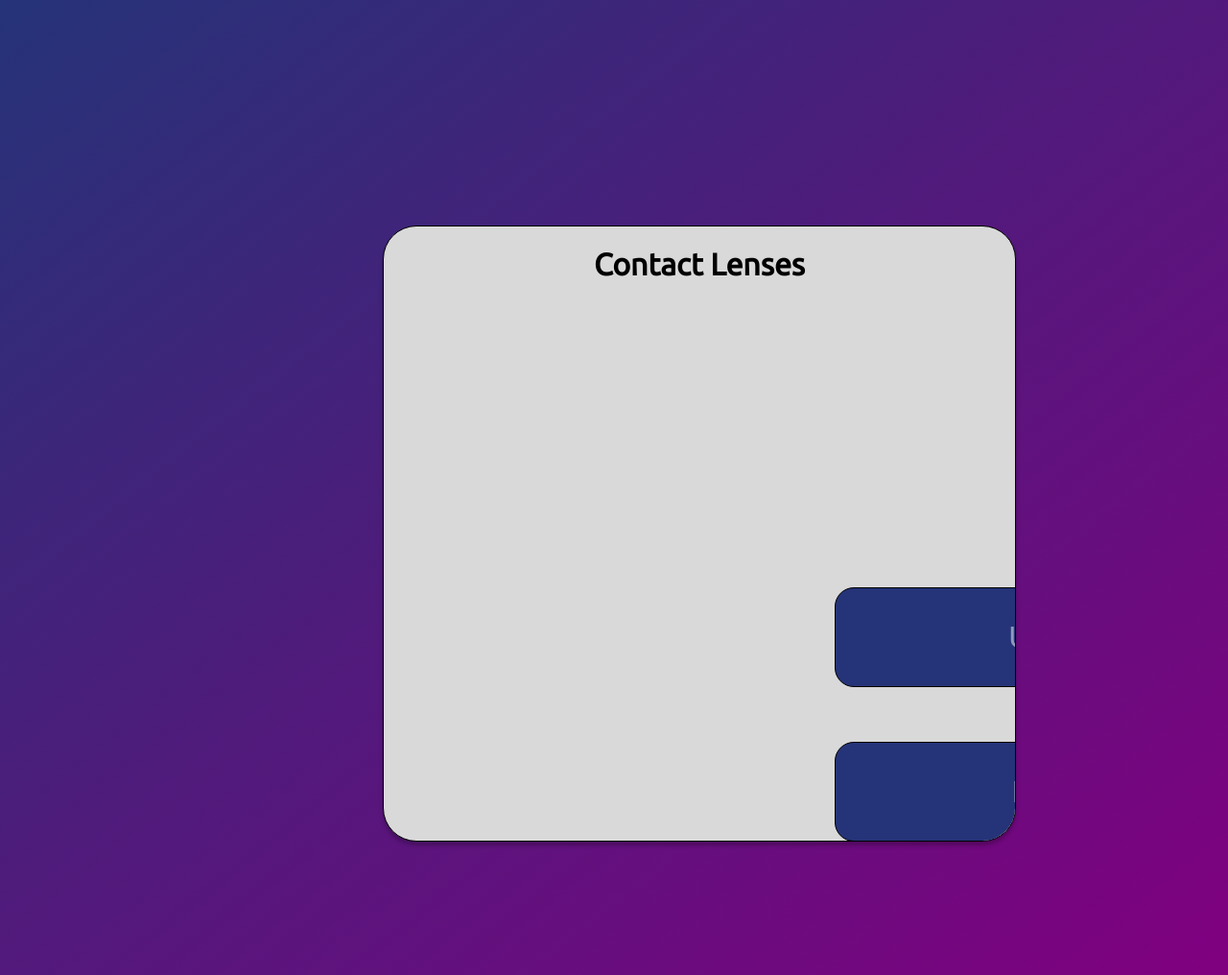
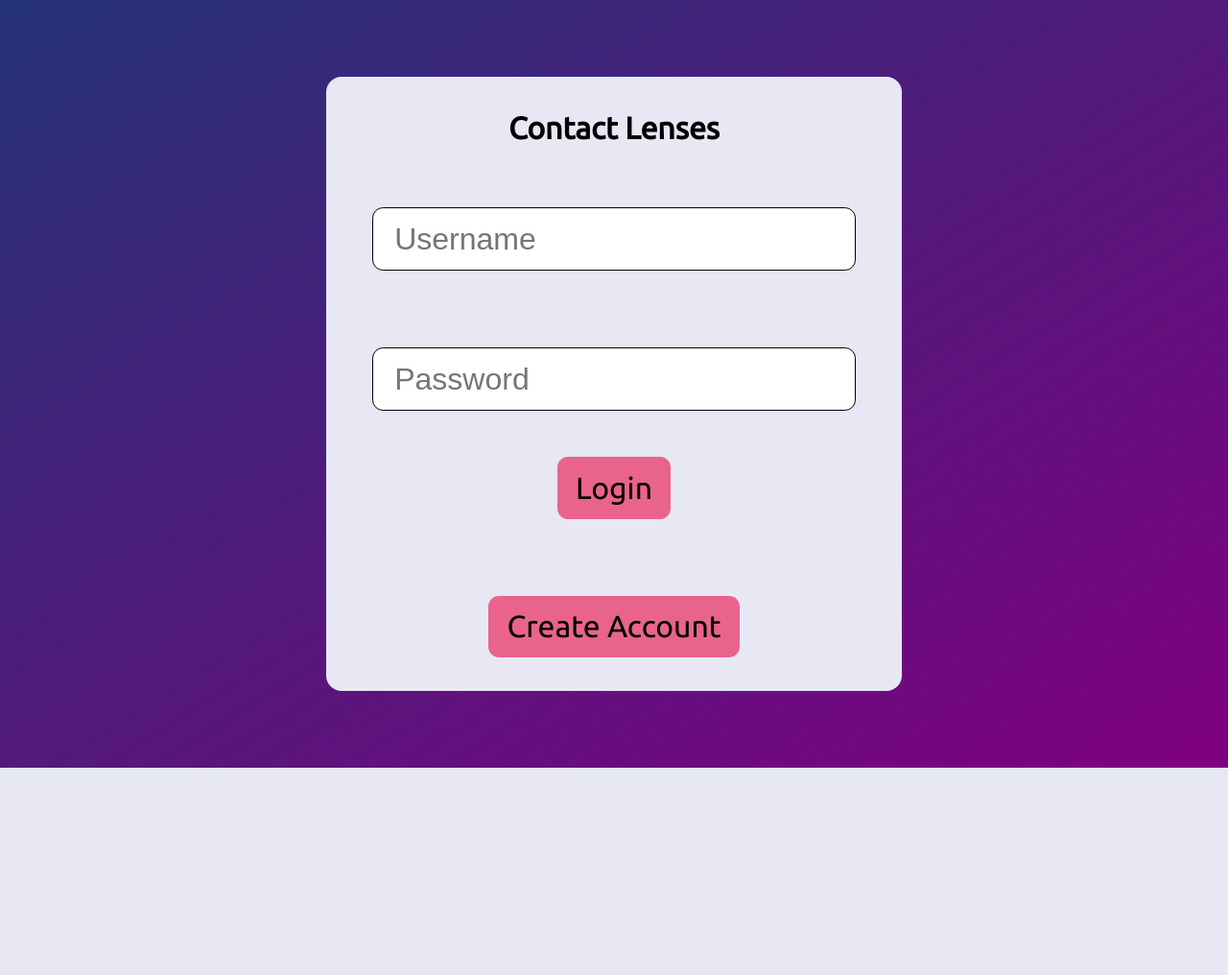
Before and after one commit to rob-3/cop4331-lamp-project, a PHP site: page / in a window 1280 px wide. Shown: the whole page at 96% size. After the commit the page ends 800 px from the top, so only its background shows below. Run offline with PHP 8.4, Linux system fonts and the light colour scheme.

Commit message:
Improve CSS in index.html

```diff
--- a/css/login.css
+++ b/css/login.css
@@ -1,105 +1,69 @@
+* {
+  padding: 0;
+  margin: 0;
+}
+
+html {
+  width: 100%;
+  height: 100%;
+}
 
 body {
+  width: 100%;
+  height: 100%;
   font-size: 14px;
   background-image: linear-gradient(to bottom right, rgb(37, 51, 120), purple);
 }
 
 .container {
   width: 100%;
-  height: 1000px;
-
-  opacity: 1;
-  position: relative;
-  top: 0px;
-  left: 0px;
-  overflow: hidden;
-}
-.squarebg {
-  width: 658px;
-  height: 640px;
-  background: rgba(217,217,217,1);
-  opacity: 1;
-  position: absolute;
-  top: 227px;
-  left: 391px;
-  border: 1px solid rgba(0,0,0,1);
-  border-top-left-radius: 35px;
-  border-top-right-radius: 35px;
-  border-bottom-left-radius: 35px;
-  border-bottom-right-radius: 35px;
-  box-shadow: 0px 4px 4px rgba(0, 0, 0, 0.25);
-  overflow: hidden;
+  height: 100%;
+  display: grid;
+  place-items: center;
 }
 
-::placeholder{
-  color: white;
-  opacity: 0.5;
+.squarebg {
+  width: min(95%, 600px);
+  height: max(600px, 80%);
+  background: rgb(231, 232, 243);
+  display: flex;
+  flex-direction: column;
+  justify-content: center;
+  align-items: center;
+  gap: 1rem;
+  border-radius: 1rem;
 }
+
 h1{
   text-align: center;
   font-size: 32px;
   font-family: Ubuntu;
   font-weight: Regular;
 }
-input[type = text]{
+
+input {
   border: 0.5px solid black;
-  top: 376px;
-  left: 470px;
-  width: 504px;
-  height: 100px;
-  position: absolute;
-  background-color : rgb(37, 51, 120);
+  width: 80%;
+  height: 2em;
+  background-color: white;
   text-align: center;
-  border-top-left-radius: 20px;
-  border-top-right-radius: 20px;
-  border-bottom-left-radius: 20px;
-  border-bottom-right-radius: 20px;
+  border-radius: 0.7rem;
   font-size: 32px;
-  color: white;
+  color: black;
+  text-align: left;
+  padding-left: 0.7em;
 }
-input[type = password]{
-  border: 0.5px solid black;
-  top: 537px;
-  left: 470px;
-  width: 504px;
-  height: 100px;
-  position: absolute;
-  background-color : rgb(37, 51, 120);
-  text-align: center;
-  border-top-left-radius: 20px;
-  border-top-right-radius: 20px;
-  border-bottom-left-radius: 20px;
-  border-bottom-right-radius: 20px;
-  font-size: 32px;
-  color: white;
-}
-.Login{
+
+.button {
   border: none;
-  background: transparent;
-  width: 120px;
-  top: 694px;
-  left: 446px;
-  position: absolute;
+  background: #EA638C;
+  border-radius: 0.7rem;
+  padding: 0.85rem 1.2rem;
   font-size: 32px;
   font-family: Ubuntu;
   font-weight: Regular;
 }
-.Login:hover{
-  background: grey;
+
+.button:hover {
+  background: #EE81A2;
 }
-
-.create {
-  border: none;
-  background: transparent;
-  width: 240px;
-  top: 694px;
-  left: 746px;
-  position: absolute;
-  font-size: 32px;
-  font-family: Ubuntu;
-  font-weight: Regular;
-  white-space: nowrap;
-}
-.create:hover{
-  background: grey;
-}
--- a/index.html
+++ b/index.html
@@ -17,10 +17,10 @@
       <br><br><br>
       <input type="password" id="loginPassword" placeholder="Password" required>
       <br>
-      <button type="button" class="Login" onclick="doLogin()">Login</button>
+      <button type="button" class="button" onclick="doLogin()">Login</button>
       <br><br><br>
       <a href="Registration.html">
-        <button type="button" class="create">Create Account</button>
+        <button type="button" class="button">Create Account</button>
       </a>
     </div>
   </div>
```
